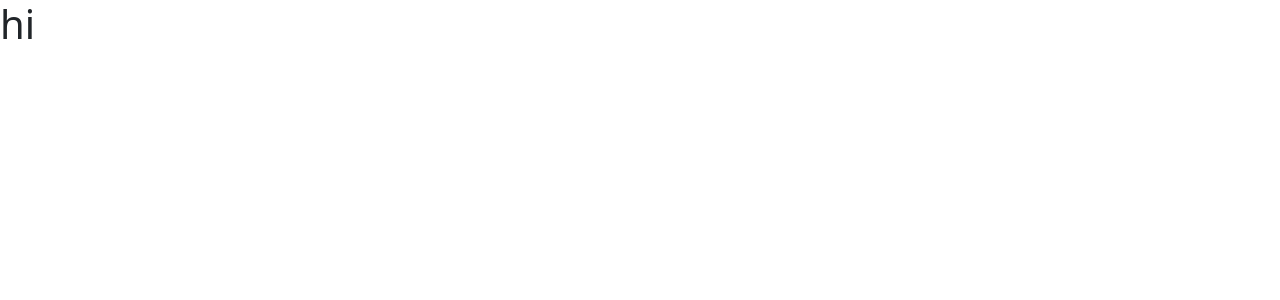
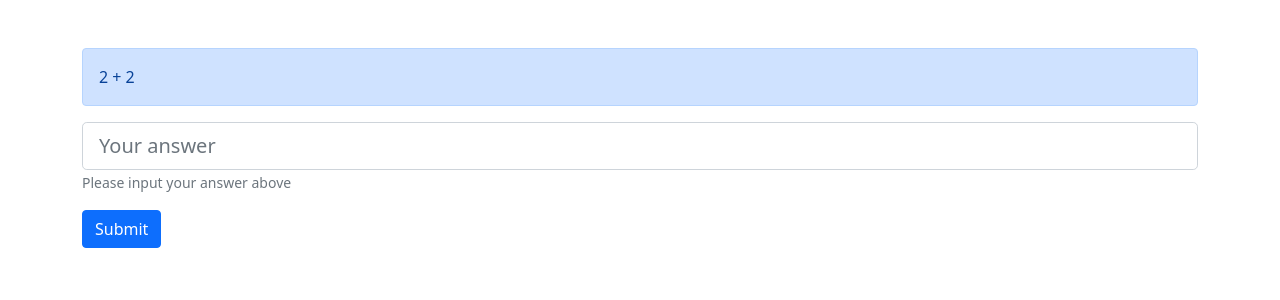
Before and after one commit to keemcodes/MathJS-API-Integration, a JavaScript app: page / in a window 1280 px wide. Shown: the top 300 px of the page. Built offline with nearby package versions, Linux system fonts and the light colour scheme; the HTML template or start-up script is replaced by a standard one.

Commit message:
initial bootstrap layout

```diff
--- a/src/App.css
+++ b/src/App.css
@@ -1,3 +1,7 @@
+html, body, #root {
+  height: 100%;
+}
+
 .App {
   text-align: center;
 }
--- a/src/App.js
+++ b/src/App.js
@@ -1,12 +1,40 @@
-import './App.css';
+import "./App.css";
 import "../node_modules/bootstrap/dist/css/bootstrap.min.css";
 
-import { Container, Row, Col, Form, Button } from "react-bootstrap";
-
+import {
+  Container,
+  Row,
+  Col,
+  Form,
+  Button,
+  Card,
+  Alert,
+} from "react-bootstrap";
 
 function App() {
   return (
-    <h1>hi</h1>
+    <Container>
+      <Row className="pt-5">
+        <Col>
+          <Alert variant="primary">2 + 2</Alert>
+        </Col>
+      </Row>
+      <Row>
+        <Col>
+          <Form>
+            <Form.Group className="mb-3" controlId="formBasicEmail">
+              <Form.Control size="lg" type="text" placeholder="Your answer" />
+              <Form.Text className="text-muted">
+                Please input your answer above
+              </Form.Text>
+            </Form.Group>
+            <Button variant="primary" type="submit">
+              Submit
+            </Button>
+          </Form>
+        </Col>
+      </Row>
+    </Container>
   );
 }
 
```
